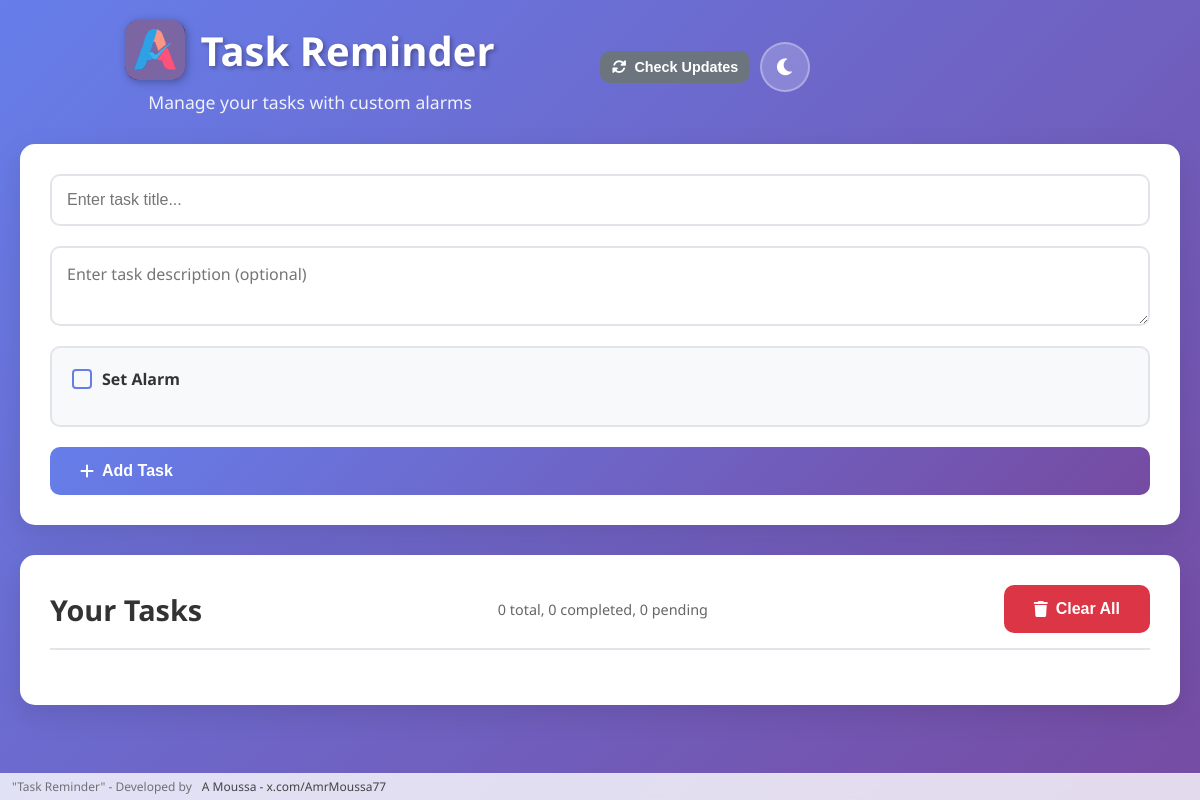
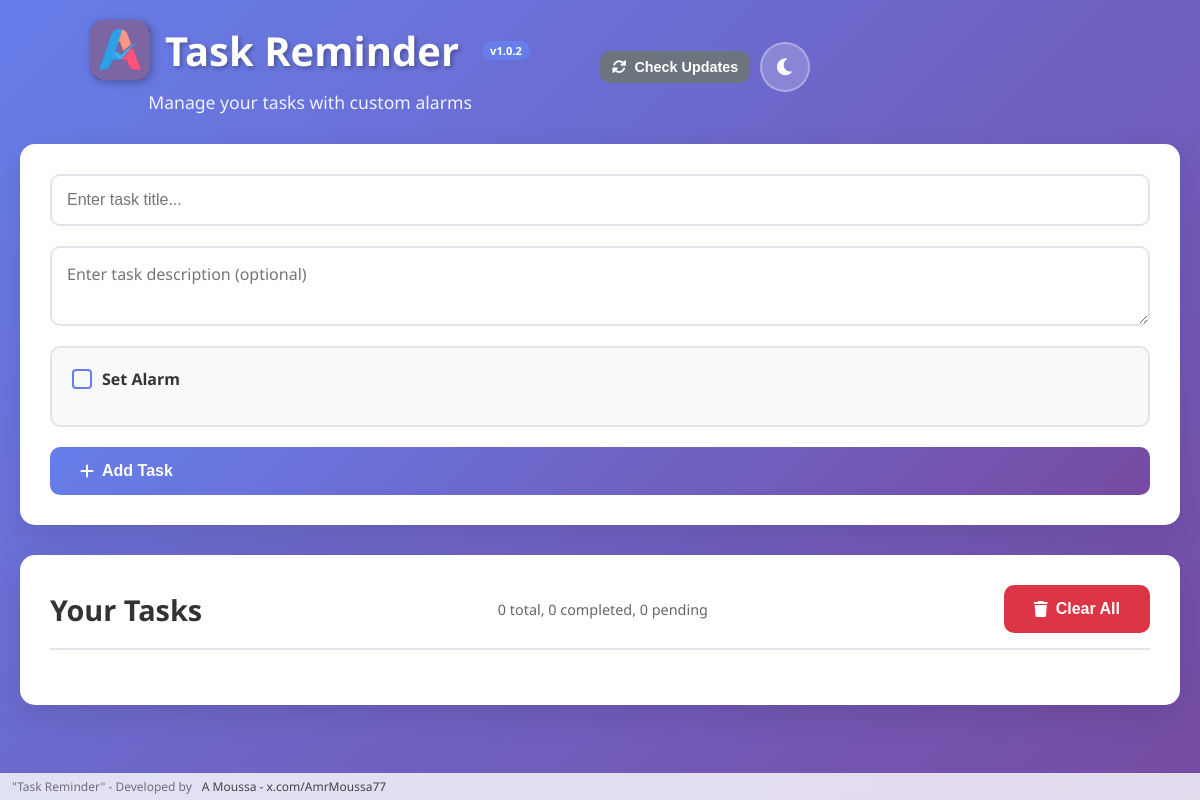
Before and after one commit to AMoussa77/Taskreminder, an Electron app: page index.html in a window 1200 px wide. Drawn offline with Linux system fonts and the light colour scheme; no server answers.

Commit message:
Update to version 1.0.2 with version display and improvements"

```diff
--- a/index.html
+++ b/index.html
@@ -16,6 +16,7 @@
                         <div class="logo-container">
                             <img src="assets/icon.svg" alt="Task Reminder Logo" class="app-logo">
                             <h1>Task Reminder</h1>
+                            <span class="version-badge">v1.0.2</span>
                         </div>
                         <p>Manage your tasks with custom alarms</p>
                     </div>
--- a/package.json
+++ b/package.json
@@ -1,6 +1,6 @@
 {
   "name": "task-reminder",
-  "version": "1.0.1",
+  "version": "1.0.2",
   "description": "Electron app for task management with alarm functionality",
   "main": "main.js",
   "scripts": {
--- a/styles.css
+++ b/styles.css
@@ -74,6 +74,17 @@ body {
     justify-content: center;
     gap: 15px;
     margin-bottom: 10px;
+    position: relative;
+}
+
+.version-badge {
+    background: var(--accent);
+    color: white;
+    padding: 2px 8px;
+    border-radius: 12px;
+    font-size: 0.7rem;
+    font-weight: 600;
+    margin-left: 8px;
 }
 
 .app-logo {
```
Lines whose indentation alone changed are shown as unchanged.
